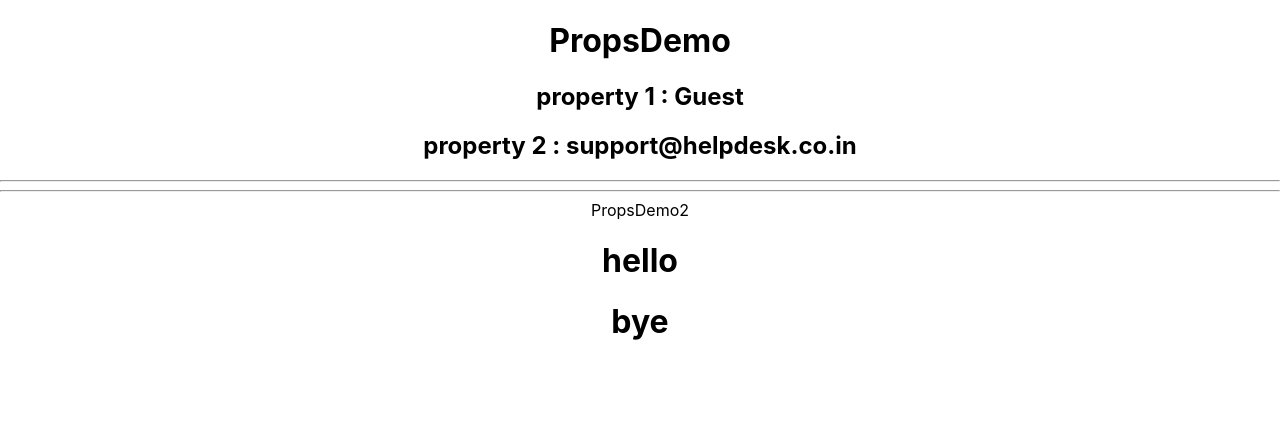
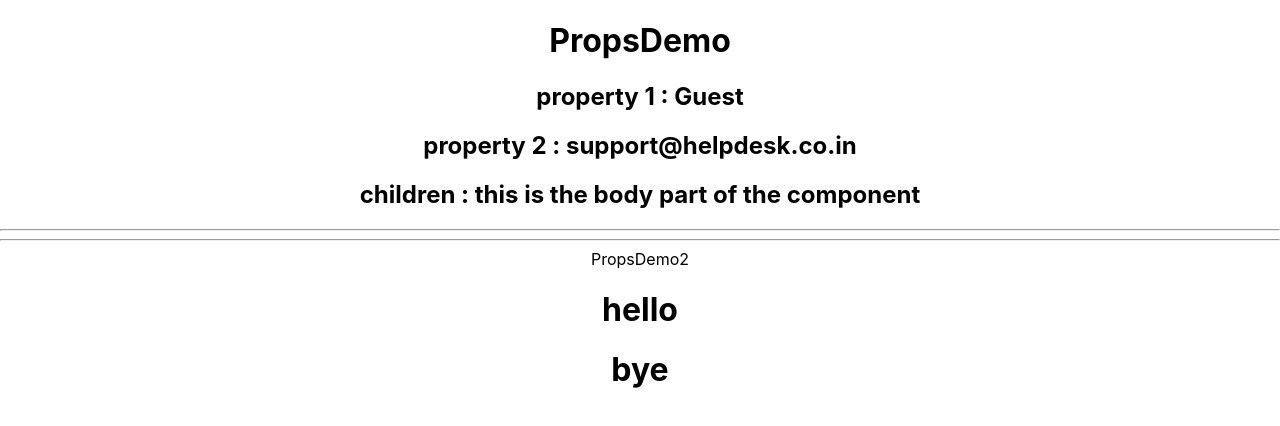
Before and after one commit to CodingByKirti/mcaa-app, a React (Create React App) app: page / in a window 1280 px wide. Shown: the top 426 px of the page. Built offline with nearby package versions, Linux system fonts and the light colour scheme.

Commit message:
commit170522

```diff
--- a/src/App.js
+++ b/src/App.js
@@ -6,7 +6,9 @@ import PropsDemo2 from "./PropsDemo2";
 function App() {
   return (
     <div className="App">
-      <PropsDemo uname="Guest" email="support@helpdesk.co.in"></PropsDemo>
+      <PropsDemo uname="Guest" email="support@helpdesk.co.in">
+        this is the body part of the component
+      </PropsDemo>
       <hr />
       <hr />
       <PropsDemo2 a="hello" b="bye" />
--- a/src/PropsDemo.js
+++ b/src/PropsDemo.js
@@ -6,6 +6,7 @@ export default function PropsDemo(props) {
       <h1>PropsDemo</h1>
       <h2>property 1 : {props.uname}</h2>
       <h2>property 2 : {props.email}</h2>
+      <h2>children : {props.children}</h2>
     </div>
   );
 }
```
